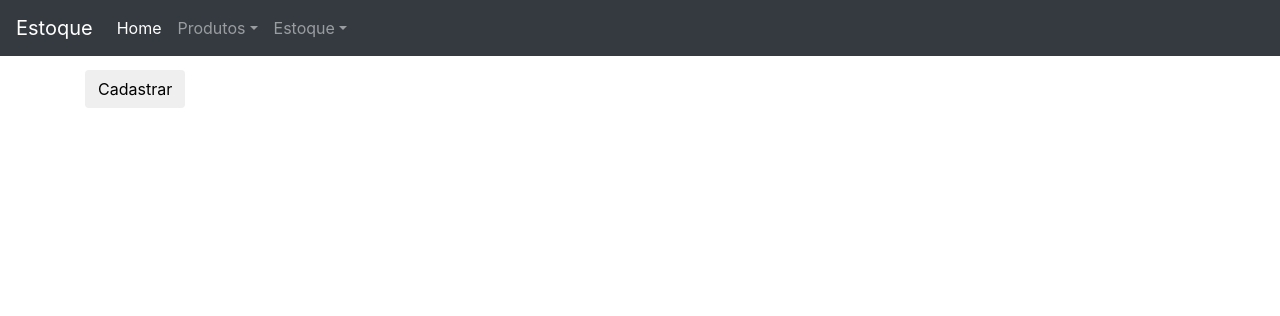
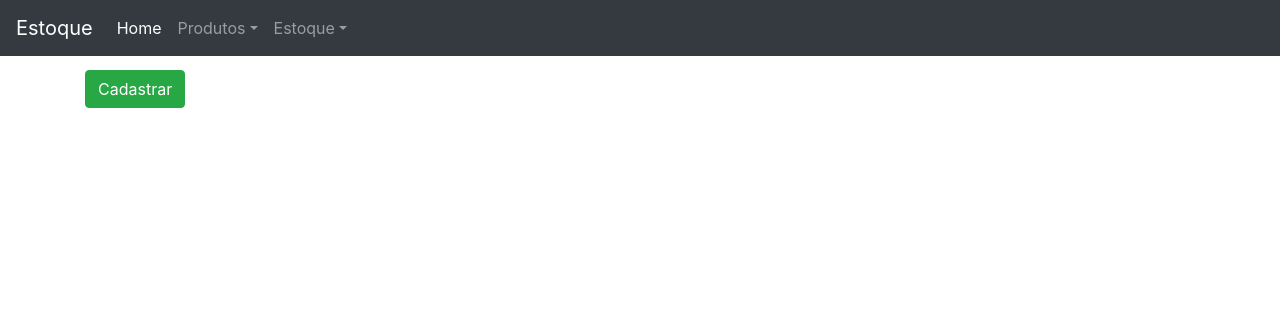
Before and after one commit to leandro-matos/controle-estoque-django, a Django app: page /produto/add/ in a window 1280 px wide. Shown: the top 316 px of the page. Run offline with Django 3.2, Linux system fonts and the light colour scheme; parts of the project's set-up code (start-up, migrations or seed data) failed here and were passed over; some libraries are stand-ins or nearby versions.

Commit message:
Adicionando o create

```diff
--- a/projeto/produto/templates/produto_form.html
+++ b/projeto/produto/templates/produto_form.html
@@ -1,5 +1,5 @@
+
 {% extends "base.html" %}
-
 {% load widget_tweaks %}
 
 {% block css %}
@@ -7,18 +7,18 @@
      span.required:after {
          content: "*";
          color: red;
-
      }
  </style>
 {% endblock css %}
+
 
 {% block content %}
 
 <form method="POST" novalidate>
   {% csrf_token %}
   {% for field in form.visible_fields %}
-        <div class="form-group{% if field.erros %} has-error {% endif%}">
-            <label for="{{ field.id_for_label}}">
+    <div class="form-group{% if field.errors %} has-error {% endif%}">
+      <label for="{{ field.id_for_label }}">
         {% if field.field.required %}
           <span class="required">{{ field.label }} </span>
         {% else %}
@@ -27,19 +27,17 @@
       </label>
       {% render_field field class="form-control" %}
       {% for error in field.errors %}
-                <span class="text-muted">{{ error }} </span>
+        <span class="text-muted">{{ error }}</span>
       {% endfor %}
     </div>
   {% endfor %}
-    <button type="submit" class="btn btn-sucess">Cadastrar</button>
+  <button type="submit" class="btn btn-success">Cadastrar</button>
 </form>
 
 {% endblock content %}
 
 {% block js %}
-
 <script>
-    $('#id_importado').removeClass('form-control')
+    $('#id_importado').removeClass('form-control');
 </script>
-
 {% endblock js %}
```
Lines whose indentation alone changed are shown as unchanged.
